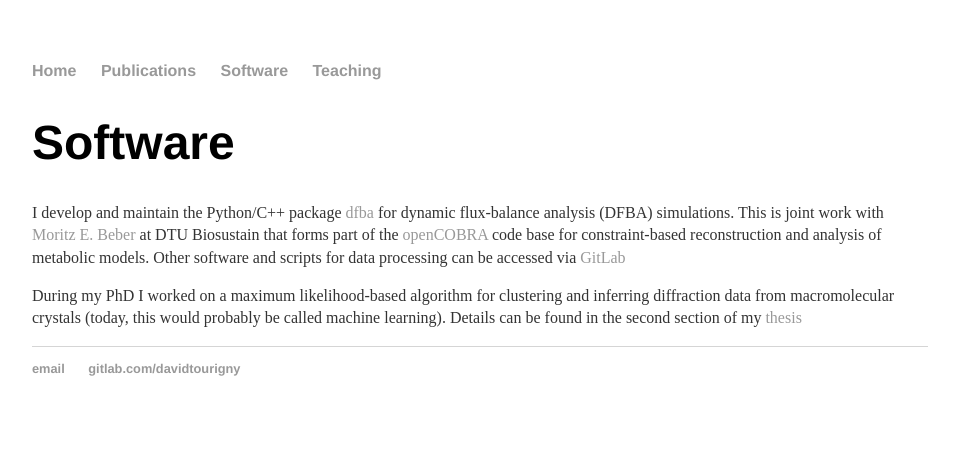
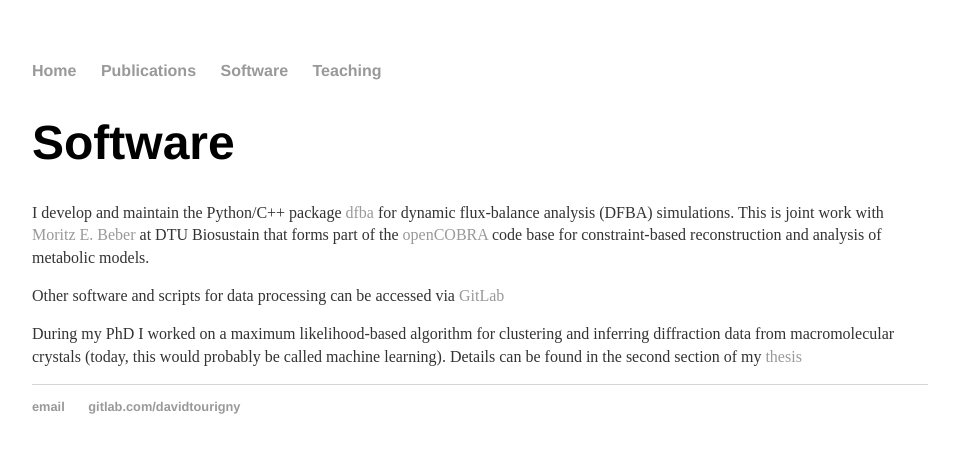
Before and after one commit to davidtourigny/davidtourigny.github.io, a Jekyll site: the page built from software/index.html, in a window 1280 px wide. Shown: the top 453 px of the page, without its empty margins (160-1119 px from the left). Built offline with Jekyll 4.4.1, drawn with Linux system fonts in a browser that asks for light colours.

Commit message:
Add spacing

```diff
--- a/software/index.html
+++ b/software/index.html
@@ -5,7 +5,9 @@ title: Software, David S. Tourigny
 
 		<div class="blurb">
 			<h1>Software</h1>
-			<p>I develop and maintain the Python/C++ package <a href="https://pypi.org/project/dfba/">dfba</a> for dynamic flux-balance analysis (DFBA) simulations. This is joint work with <a href="https://twitter.com/me_beber?lang=en">Moritz E. Beber</a> at DTU Biosustain that forms part of the <a href="https://opencobra.github.io/">openCOBRA</a> code base for constraint-based reconstruction and analysis of metabolic models. Other software and scripts for data processing can be accessed via <a href="https://gitlab.com/davidtourigny">GitLab</a> </p>
+			<p>I develop and maintain the Python/C++ package <a href="https://pypi.org/project/dfba/">dfba</a> for dynamic flux-balance analysis (DFBA) simulations. This is joint work with <a href="https://twitter.com/me_beber?lang=en">Moritz E. Beber</a> at DTU Biosustain that forms part of the <a href="https://opencobra.github.io/">openCOBRA</a> code base for constraint-based reconstruction and analysis of metabolic models. </p>
+
+            <p> Other software and scripts for data processing can be accessed via <a href="https://gitlab.com/davidtourigny">GitLab</a> </p>
 
             <p> During my PhD I worked on a maximum likelihood-based algorithm for clustering and inferring diffraction data from macromolecular crystals (today, this would probably be called machine learning). Details can be found in the second section of my <a href="./PhD_Tourigny2014.pdf" class="download" title="thesis">thesis</a> </p>
 
```
